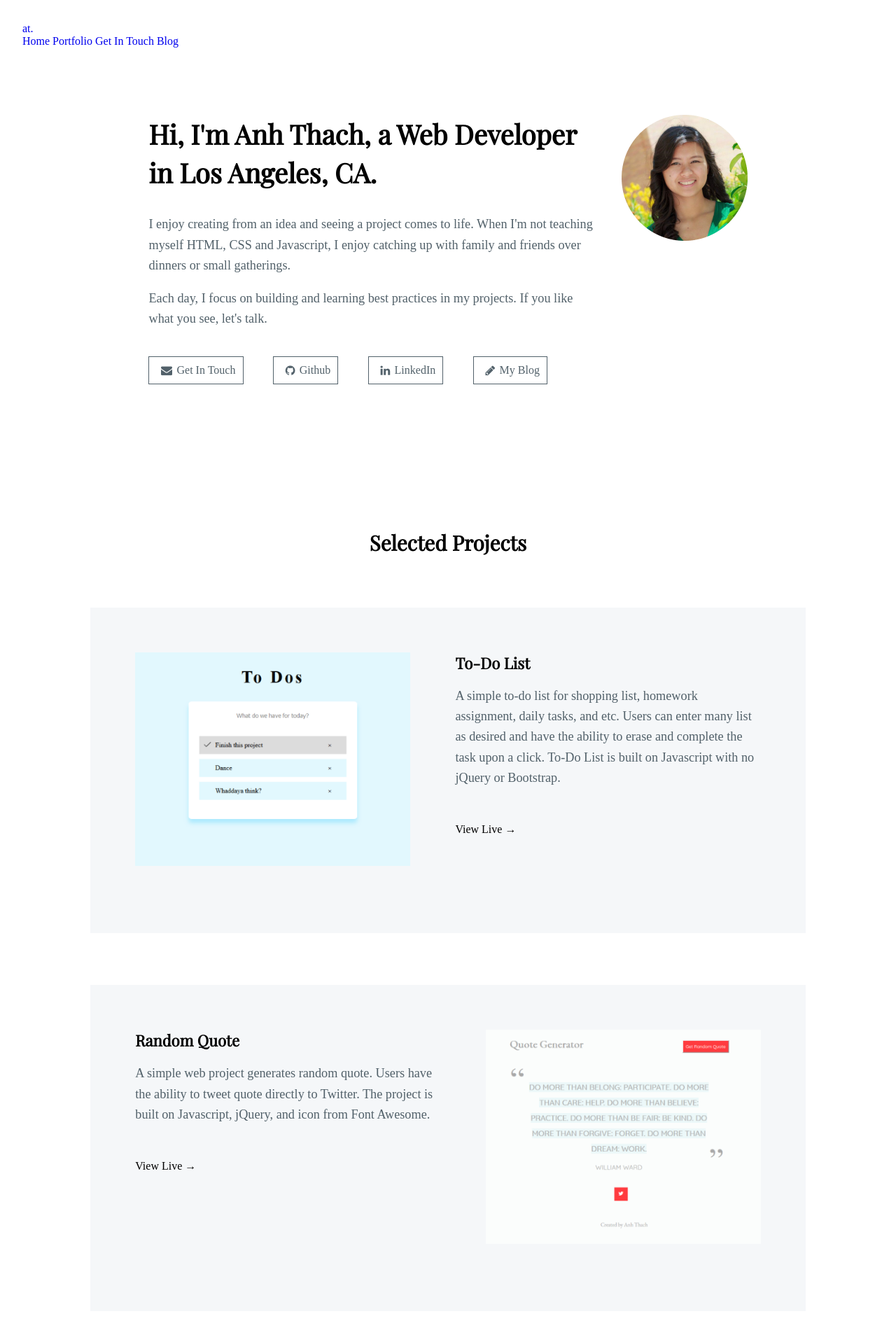
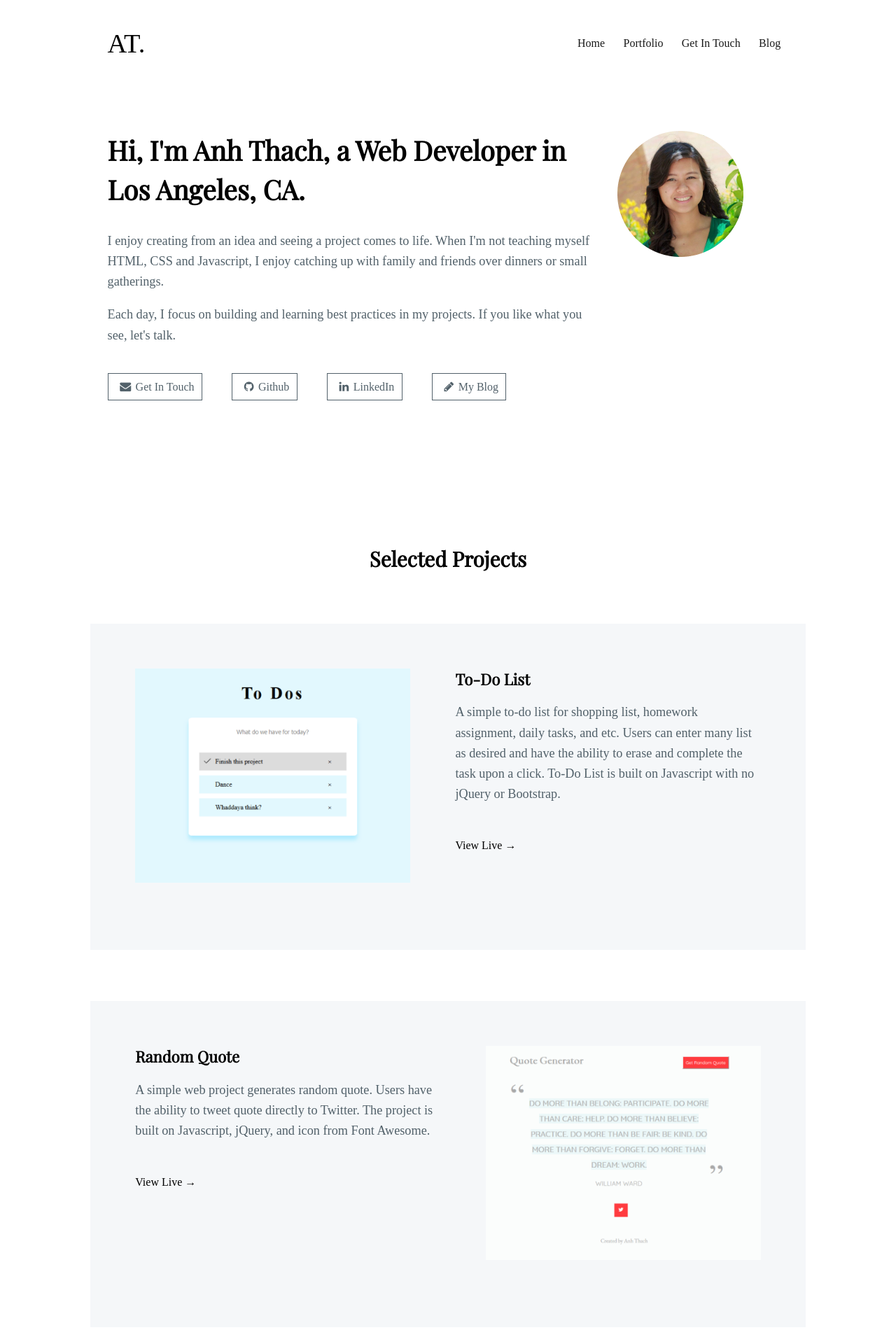
Before and after one commit to windan11/windan11.github.io, a Jekyll site: the page built from index.html, in a window 1280 px wide. Shown: the top 1920 px of the page at 70% size. Built offline with Jekyll 4.4.1, drawn with Linux system fonts in a browser that asks for light colours; some web fonts are replaced.

Commit message:
add styling to navbar & logo

```diff
--- a/css/main.css
+++ b/css/main.css
@@ -23,9 +23,37 @@ a{
 	padding: 0 8%;
 	margin: 0 auto;
 }
+/*Navigation---------------------------*/
+#navbar{
+	flex-direction: row;
+	align-items: center;
+	justify-content: space-between;
+
+	display: -webkit-box;
+	display: -webkit-flex;
+	display: -ms-flexbox;
+	display: flex;
+}
+#navbar nav{
+	padding: 0 10% 0 0;
+}
+.nav-link{
+	padding: 0 .7em;
+	opacity: 0.9;
+	color: #000;
+}
+.nav-link:hover{
+	opacity: .4;
+}
+.logo{
+	padding: .2em 10%;
+	font-size: 2.4em;
+	text-transform: uppercase;
+	color: #000;
+}
 /*Intro---------------------------*/
 .intro{
-	padding: 4em 4em 8em 6em;
+	padding: 4em 4em 8em 2em;
 }
 .intro h1{
 	font-size: 2.4em;
```
